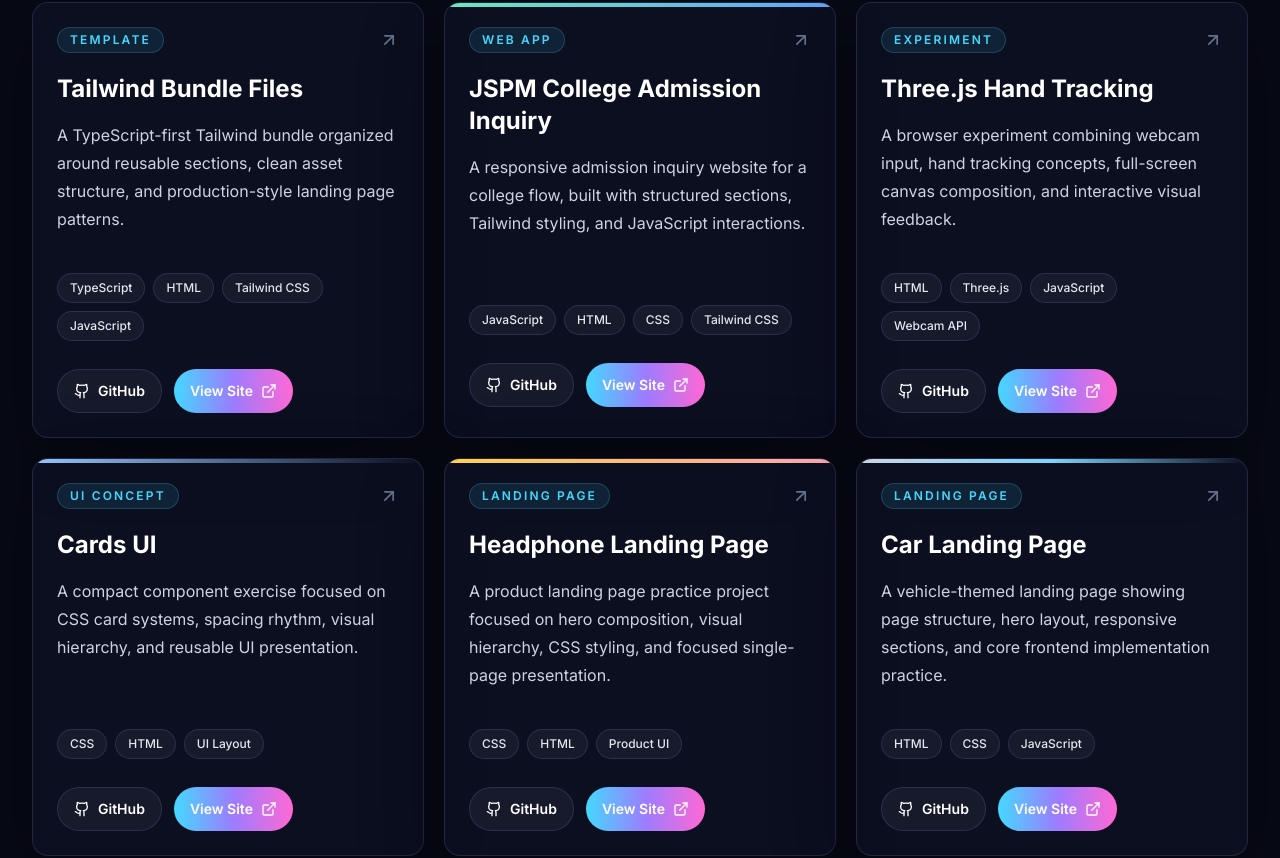
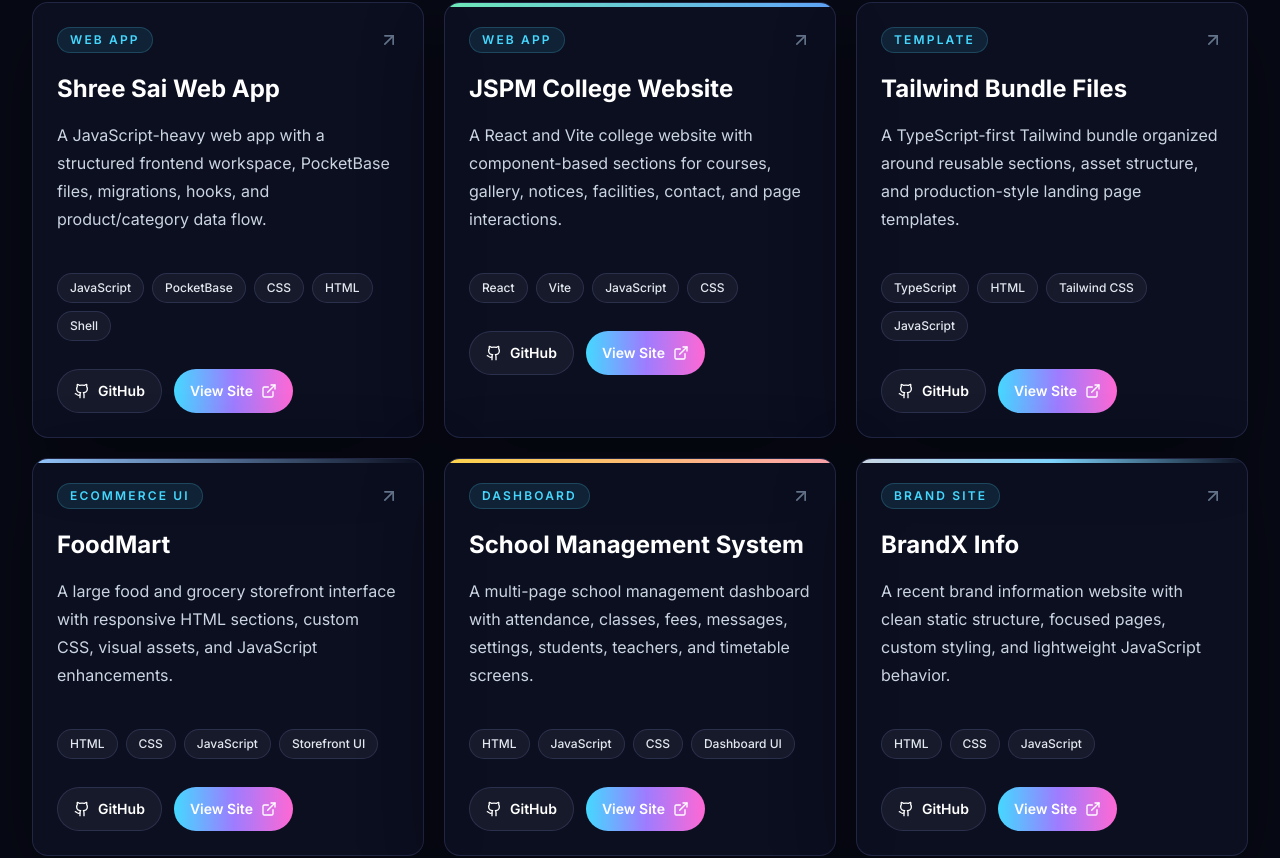
Before and after one commit to balaji3245/Portfolio, a React (Vite) app: page / in a window 1280 px wide. Shown: the part 1964-2822 px from the top of the page. Built offline with nearby package versions, Linux system fonts and the light colour scheme; no server answers.

Commit message:
Replace portfolio projects with strongest repos

```diff
--- a/src/data/portfolio.js
+++ b/src/data/portfolio.js
@@ -63,63 +63,63 @@
 
 export const projects = [
   {
-    title: "Tailwind Bundle Files",
+    title: "Shree Sai Web App",
     description:
-      "A TypeScript-first Tailwind bundle organized around reusable sections, clean asset structure, and production-style landing page patterns.",
-    tech: ["TypeScript", "HTML", "Tailwind CSS", "JavaScript"],
-    github: "https://github.com/balaji3245/tailwind-bundle-files",
+      "A JavaScript-heavy web app with a structured frontend workspace, PocketBase files, migrations, hooks, and product/category data flow.",
+    tech: ["JavaScript", "PocketBase", "CSS", "HTML", "Shell"],
+    github: "https://github.com/balaji3245/shreesai",
     live: "",
-    category: "template",
+    category: "web app",
     accent: "from-cyan-300 via-blue-400 to-violet-400",
   },
   {
-    title: "JSPM College Admission Inquiry",
+    title: "JSPM College Website",
     description:
-      "A responsive admission inquiry website for a college flow, built with structured sections, Tailwind styling, and JavaScript interactions.",
-    tech: ["JavaScript", "HTML", "CSS", "Tailwind CSS"],
-    github: "https://github.com/balaji3245/Registration-form-of-JSPM-collage",
+      "A React and Vite college website with component-based sections for courses, gallery, notices, facilities, contact, and page interactions.",
+    tech: ["React", "Vite", "JavaScript", "CSS"],
+    github: "https://github.com/balaji3245/JSPM",
     live: "",
     category: "web app",
     accent: "from-emerald-300 via-cyan-300 to-blue-400",
   },
   {
-    title: "Three.js Hand Tracking",
+    title: "Tailwind Bundle Files",
     description:
-      "A browser experiment combining webcam input, hand tracking concepts, full-screen canvas composition, and interactive visual feedback.",
-    tech: ["HTML", "Three.js", "JavaScript", "Webcam API"],
-    github: "https://github.com/balaji3245/threejs-handtracking",
+      "A TypeScript-first Tailwind bundle organized around reusable sections, asset structure, and production-style landing page templates.",
+    tech: ["TypeScript", "HTML", "Tailwind CSS", "JavaScript"],
+    github: "https://github.com/balaji3245/tailwind-bundle-files",
     live: "",
-    category: "experiment",
+    category: "template",
     accent: "from-violet-300 via-fuchsia-300 to-cyan-300",
   },
   {
-    title: "Cards UI",
+    title: "FoodMart",
     description:
-      "A compact component exercise focused on CSS card systems, spacing rhythm, visual hierarchy, and reusable UI presentation.",
-    tech: ["CSS", "HTML", "UI Layout"],
-    github: "https://github.com/balaji3245/CARDS",
+      "A large food and grocery storefront interface with responsive HTML sections, custom CSS, visual assets, and JavaScript enhancements.",
+    tech: ["HTML", "CSS", "JavaScript", "Storefront UI"],
+    github: "https://github.com/balaji3245/FoodMart",
     live: "",
-    category: "ui concept",
+    category: "ecommerce UI",
     accent: "from-blue-300 via-cyan-300 to-violet-300",
   },
   {
-    title: "Headphone Landing Page",
+    title: "School Management System",
     description:
-      "A product landing page practice project focused on hero composition, visual hierarchy, CSS styling, and focused single-page presentation.",
-    tech: ["CSS", "HTML", "Product UI"],
-    github: "https://github.com/balaji3245/HEADPHONE",
+      "A multi-page school management dashboard with attendance, classes, fees, messages, settings, students, teachers, and timetable screens.",
+    tech: ["HTML", "JavaScript", "CSS", "Dashboard UI"],
+    github: "https://github.com/balaji3245/School-management-system-",
     live: "",
-    category: "landing page",
+    category: "dashboard",
     accent: "from-amber-300 via-orange-300 to-rose-300",
   },
   {
-    title: "Car Landing Page",
+    title: "BrandX Info",
     description:
-      "A vehicle-themed landing page showing page structure, hero layout, responsive sections, and core frontend implementation practice.",
+      "A recent brand information website with clean static structure, focused pages, custom styling, and lightweight JavaScript behavior.",
     tech: ["HTML", "CSS", "JavaScript"],
-    github: "https://github.com/balaji3245/CAR",
+    github: "https://github.com/balaji3245/brandx-info",
     live: "",
-    category: "landing page",
+    category: "brand site",
     accent: "from-slate-300 via-sky-300 to-cyan-300",
   },
 ];
```
Also changed, not shown: portfolio-content.json (+49 -46 lines).
